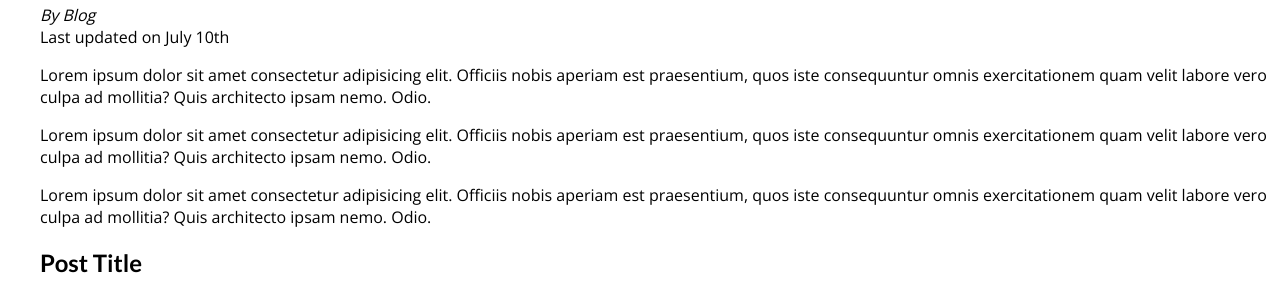
After one commit to horizoncoder/django-blog, a Django app: template blog/templates/blog/includes/all-posts.html in a window 1280 px wide. The commit adds this page. Shown: the part 2810-3104 px from the top of the page. Run offline with Django 5.2, Linux system fonts and the light colour scheme; the template is opened without the code that fills it, so the values that code supplies are empty.

Commit message:
wip posts

```diff
--- /dev/null
+++ b/blog/templates/blog/includes/all-posts.html
@@ -0,0 +1,27 @@
+{% extends "layout.html" %}
+{% load static %}
+
+{% block title %}
+All My Posts
+{% endblock %}
+
+{% block css_files %}
+{#  <link rel="stylesheet" href="{% static "blog/post.css" %}" />#}
+{#  <link rel="stylesheet" href="{% static "blog/all-posts.css" %}" />#}
+    <link rel="stylesheet" href="{% static "blog/index.css" %}">
+{% endblock %}
+
+{% block content %}
+<section id="all-posts">
+  <h2>My Collected Posts</h2>
+
+  <ul>
+    {% include "blog/includes/post.html" %}
+    {% include "blog/includes/post.html" %}
+    {% include "blog/includes/post.html" %}
+    {% include "blog/includes/post.html" %}
+    {% include "blog/includes/post.html" %}
+    {% include "blog/includes/post.html" %}
+  </ul>
+</section>
+{% endblock %}
--- /dev/null
+++ b/blog/templates/blog/includes/post.html
@@ -0,0 +1,39 @@
+{% extends "layout.html" %}
+{% load static %}
+
+{% block title %}
+This Post Title
+{% endblock %}
+
+{% block css_files %}
+{#<link rel="stylesheet" href="{% static "blog/post-detail.css" %}" />#}
+{% endblock %}
+
+{% block content %}
+<section id="summary">
+  <h2>Post Title</h2>
+  <article>
+    <img src="{% static "blog/images/cat.jpeg" %}" alt="Post Title" />
+    <address>By Blog</address>
+    <div>Last updated on <time>July 10th</time></div>
+  </article>
+</section>
+
+<main>
+  <p>
+    Lorem ipsum dolor sit amet consectetur adipisicing elit. Officiis nobis
+    aperiam est praesentium, quos iste consequuntur omnis exercitationem quam
+    velit labore vero culpa ad mollitia? Quis architecto ipsam nemo. Odio.
+  </p>
+  <p>
+    Lorem ipsum dolor sit amet consectetur adipisicing elit. Officiis nobis
+    aperiam est praesentium, quos iste consequuntur omnis exercitationem quam
+    velit labore vero culpa ad mollitia? Quis architecto ipsam nemo. Odio.
+  </p>
+  <p>
+    Lorem ipsum dolor sit amet consectetur adipisicing elit. Officiis nobis
+    aperiam est praesentium, quos iste consequuntur omnis exercitationem quam
+    velit labore vero culpa ad mollitia? Quis architecto ipsam nemo. Odio.
+  </p>
+</main>
+{% endblock %}
--- a/blog/urls.py
+++ b/blog/urls.py
@@ -6,5 +6,5 @@ urlpatterns = [
 
     path('posts', views.posts, name="posts-page"),
 
-    path('posts/<str:slug>', views.post_details, name="post-detail")
+    path('posts/<slug:slug>', views.post_details, name="post-detail")
 ]
--- a/blog/views.py
+++ b/blog/views.py
@@ -5,7 +5,7 @@ def starting_page(request):
     return render(request, 'blog/index.html')
 
 def posts(request):
-    pass
+    return render(request, "blog/includes/all-posts.html")
 
 def post_details(request):
     pass
--- a/templates/layout.html
+++ b/templates/layout.html
@@ -5,10 +5,22 @@
     <meta charset="UTF-8">
     <meta name="viewport" content="width=device-width, initial-scale=1.0">
     <title>{% block titile %}{% endblock %}</title>
-<link rel="stylesheet", href="{% static 'app.css' %}">
+<link rel="stylesheet" href="{% static 'app.css' %}">
     {% block css_files %}{% endblock %}
 </head>
 <body>
+<header id="main-navigation">
+    <h1>
+        <a href="{% url "starting-page" %}">
+            Blog
+        </a>
+    </h1>
+    <nav>
+        <a href="{% url "posts-page" %}">
+            All Posts
+        </a>
+    </nav>
+</header>
     {%  block content %}
 
     {% endblock %}
```
Also changed, not shown: blog/static/blog/all-posts.css (added, +43 -0 lines), blog/static/blog/index.css (deleted, +0 -75 lines), blog/static/blog/post.css (added, +43 -0 lines), blog/templates/blog/index.html (+4 -3 lines), static/app.css (+76 -0 lines).
